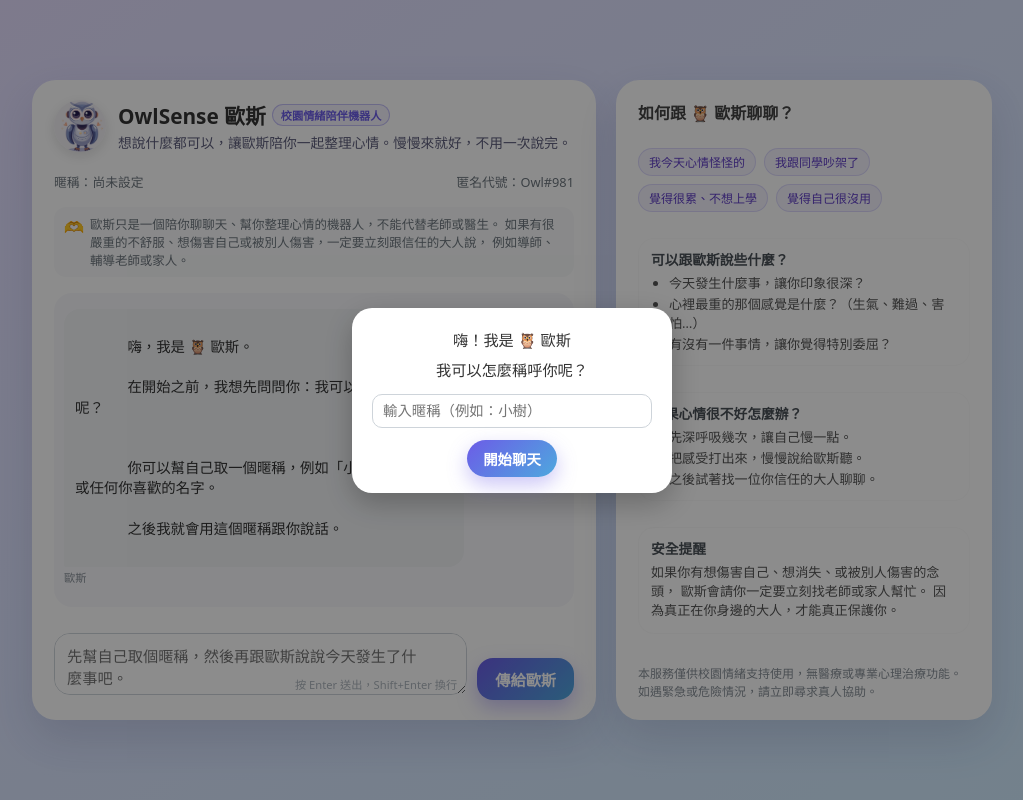
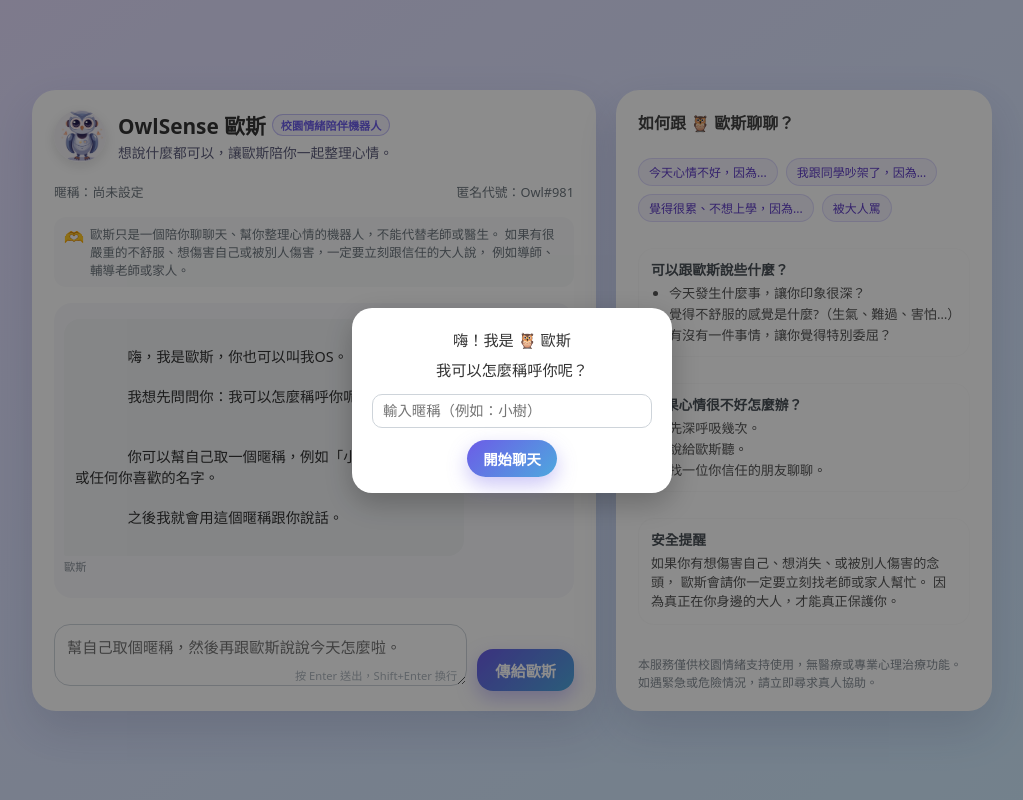
Before and after one commit to shendongCathy/OwlSense_Any_Place, a Flask app: page / in a window 1280 px wide. Shown: the whole page, without its empty margins (128-1151 px from the left). Run offline with Flask 3, Linux system fonts and the light colour scheme.

Commit message:
Revise user instruction
Updated various text instruction and placeholders for improved clarity and user engagement.

```diff
--- a/templates/index.html
+++ b/templates/index.html
@@ -371,7 +371,7 @@
             <span class="badge">校園情緒陪伴機器人</span>
           </div>
           <div class="subtitle">
-            想說什麼都可以，讓歐斯陪你一起整理心情。慢慢來就好，不用一次說完。
+            想說什麼都可以，讓歐斯陪你一起整理心情。
           </div>
         </div>
       </div>
@@ -395,8 +395,8 @@
         <div class="message-row bot">
           <div>
             <div class="bubble bot-bubble">
-              嗨，我是 🦉 歐斯。<br>
-              在開始之前，我想先問問你：我可以怎麼稱呼你呢？<br><br>
+              嗨，我是歐斯，你也可以叫我OS。<br>
+              我想先問問你：我可以怎麼稱呼你呢？<br><br>
               你可以幫自己取一個暱稱，例如「小樹」、「星星」或任何你喜歡的名字。<br>
               之後我就會用這個暱稱跟你說話。
             </div>
@@ -407,7 +407,7 @@
 
       <div class="input-area">
         <div class="input-wrapper">
-          <textarea id="user-input" placeholder="先幫自己取個暱稱，然後再跟歐斯說說今天發生了什麼事吧。"></textarea>
+          <textarea id="user-input" placeholder="幫自己取個暱稱，然後再跟歐斯說說今天怎麼啦。"></textarea>
           <div class="input-placeholder-tag">按 Enter 送出，Shift+Enter 換行</div>
         </div>
         <button id="send-btn">
@@ -420,17 +420,17 @@
     <div class="card">
       <div class="right-panel-title">如何跟 🦉 歐斯聊聊？</div>
       <div class="tag-list">
-        <div class="tag">我今天心情怪怪的</div>
-        <div class="tag">我跟同學吵架了</div>
-        <div class="tag">覺得很累、不想上學</div>
-        <div class="tag">覺得自己很沒用</div>
+        <div class="tag">今天心情不好，因為...</div>
+        <div class="tag">我跟同學吵架了，因為...</div>
+        <div class="tag">覺得很累、不想上學，因為...</div>
+        <div class="tag">被大人罵</div>
       </div>
 
       <div class="tip-card">
         <h3>可以跟歐斯說些什麼？</h3>
         <ul class="tip-list">
           <li>今天發生什麼事，讓你印象很深？</li>
-          <li>心裡最重的那個感覺是什麼？（生氣、難過、害怕…）</li>
+          <li>覺得不舒服的感覺是什麼?（生氣、難過、害怕…）</li>
           <li>有沒有一件事情，讓你覺得特別委屈？</li>
         </ul>
       </div>
@@ -438,9 +438,9 @@
       <div class="tip-card">
         <h3>如果心情很不好怎麼辦？</h3>
         <ul class="tip-list">
-          <li>先深呼吸幾次，讓自己慢一點。</li>
-          <li>把感受打出來，慢慢說給歐斯聽。</li>
-          <li>之後試著找一位你信任的大人聊聊。</li>
+          <li>先深呼吸幾次。</li>
+          <li>說給歐斯聽。</li>
+          <li>找一位你信任的朋友聊聊。</li>
         </ul>
       </div>
 
@@ -552,7 +552,7 @@
 
       // 若還沒設定暱稱，就請學生先處理暱稱
       if (!nickname || nickname.trim() === "") {
-        alert("先幫自己取一個暱稱，歐斯才知道怎麼稱呼你喔！");
+        alert("");
         nicknameModal.style.display = "flex";
         return;
       }
```
